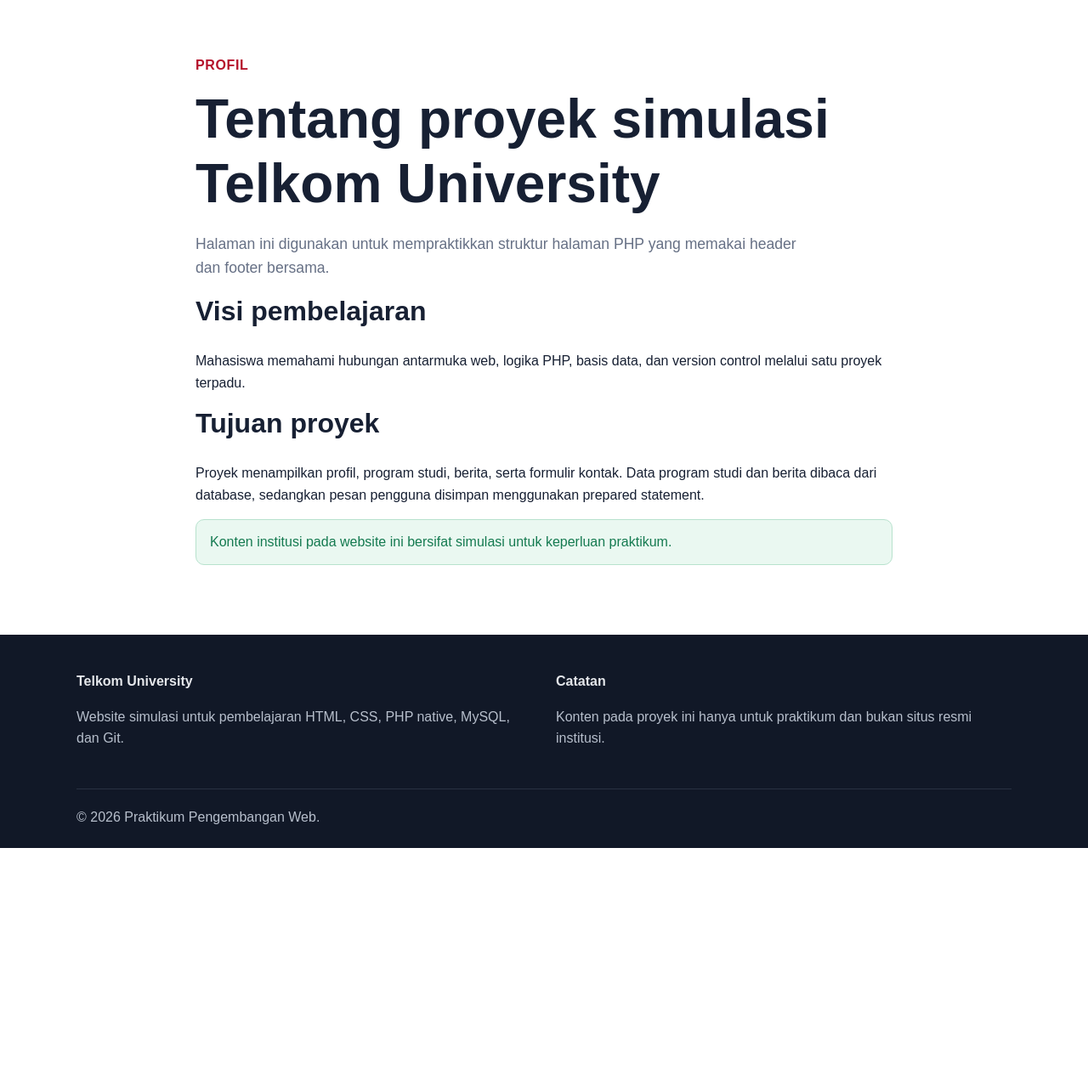
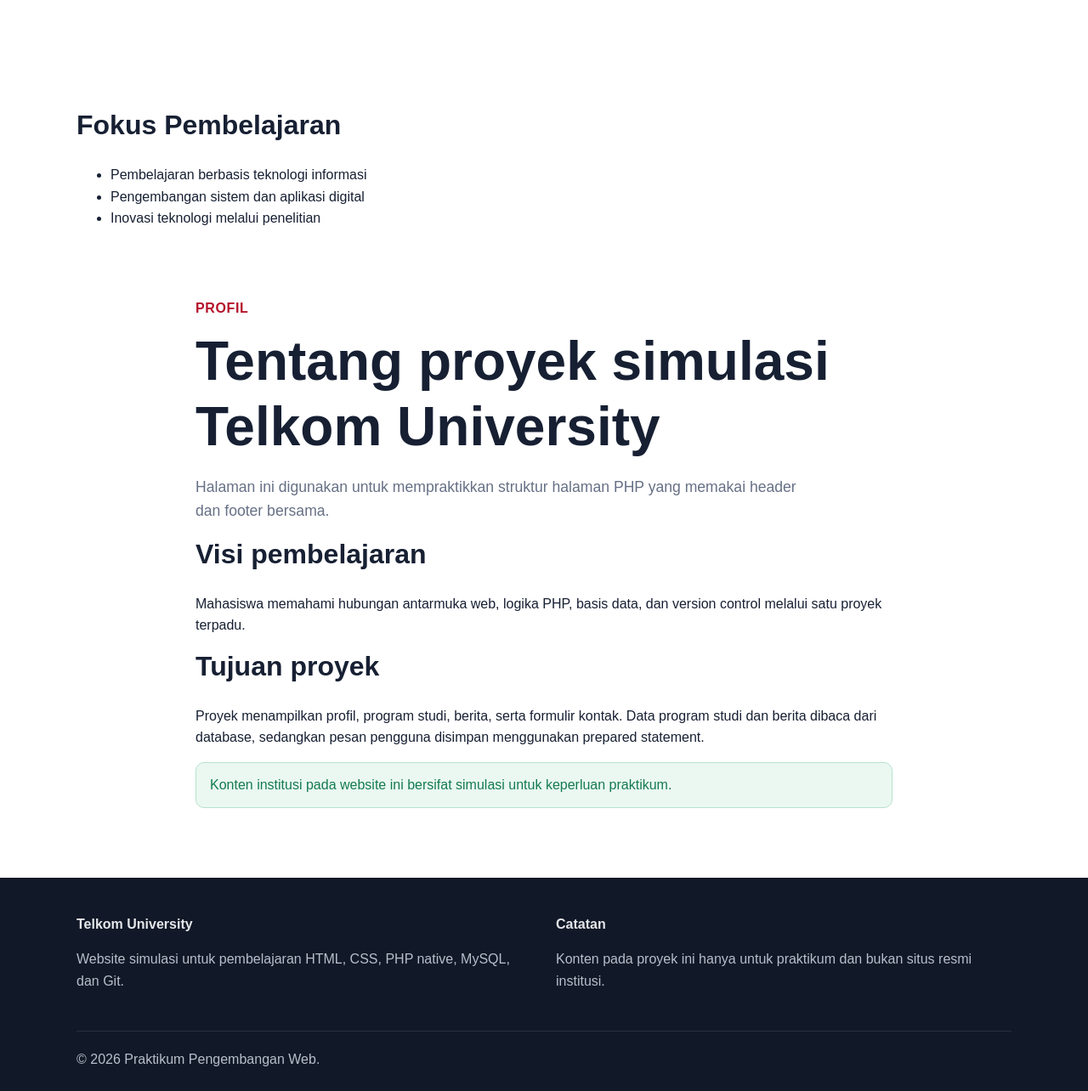
Before and after one commit to raesya47-bot/telkom-company-profile, a PHP site: page /profile.php in a window 1280 px wide. Shown: the part 77-1361 px from the top of the page at 85% size. Before the commit the page ends 1075 px from the top, so only its background shows below. Run offline with PHP 8.4, Linux system fonts and the light colour scheme.

Commit message:
feat: tambahkan informasi fokus pembelajaran

```diff
--- a/profile.php
+++ b/profile.php
@@ -3,6 +3,17 @@ $pageTitle = 'Profil - Telkom University';
 require 'includes/header.php';
 ?>
 <section class="section">
+<section class="section">
+    <div class="container">
+        <h2>Fokus Pembelajaran</h2>
+
+        <ul>
+            <li>Pembelajaran berbasis teknologi informasi</li>
+            <li>Pengembangan sistem dan aplikasi digital</li>
+            <li>Inovasi teknologi melalui penelitian</li>
+        </ul>
+    </div>
+</section>
     <div class="container article-body">
         <span class="eyebrow">Profil</span>
         <h1>Tentang proyek simulasi Telkom University</h1>
```
